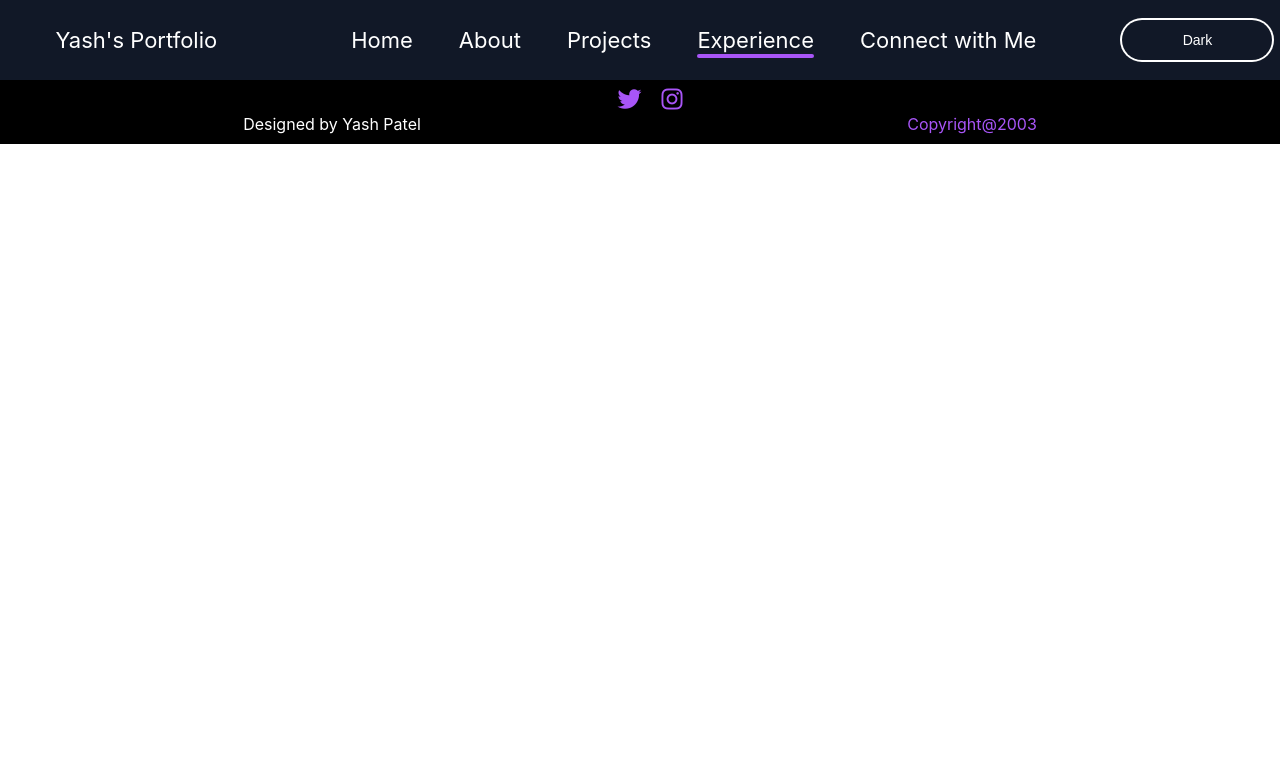
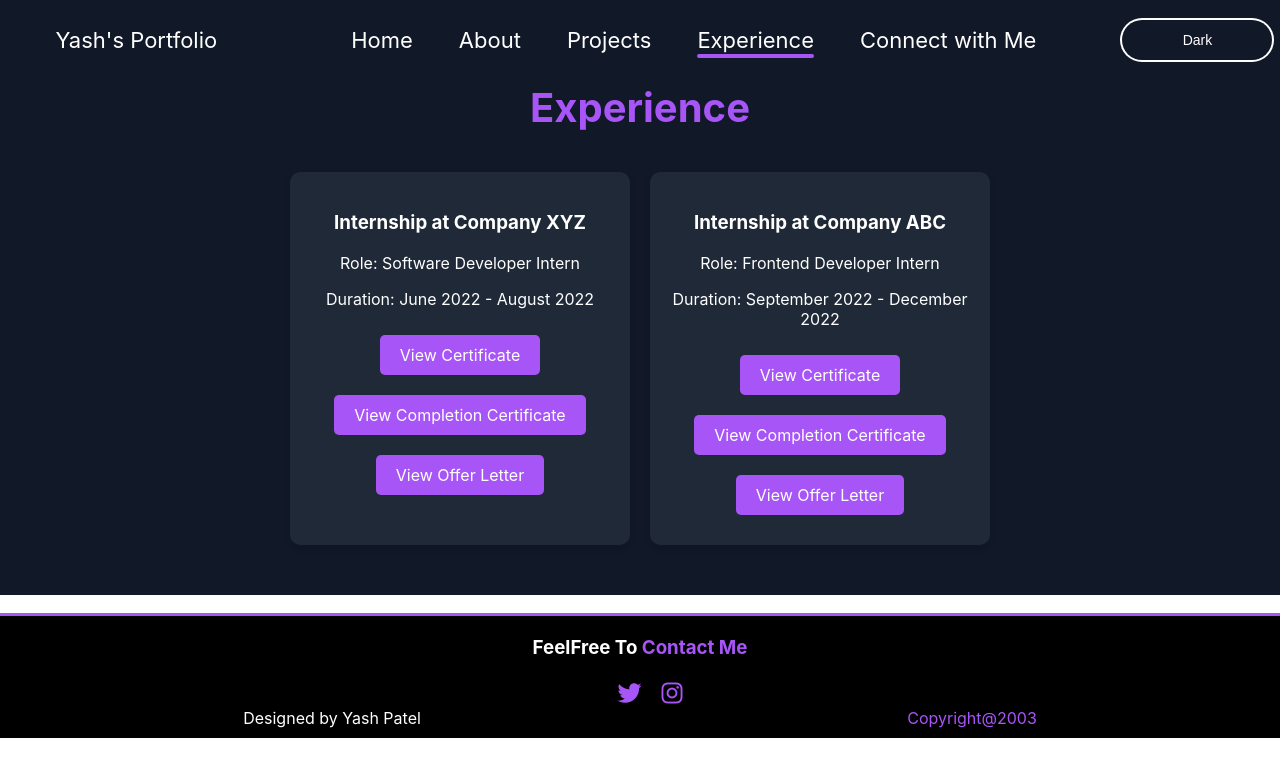
Before and after one commit to IT-YASH/Final-Portfolio, a React (Create React App) app: page /experience in a window 1280 px wide. Shown: the top 776 px of the page. Built offline with nearby package versions, Linux system fonts and the light colour scheme; a small style sheet from the web is missing; the HTML template or start-up script is replaced by a standard one.

Commit message:
start working on the experience section

```diff
--- a/package.json
+++ b/package.json
@@ -2,7 +2,6 @@
   "name": "portfolio",
   "version": "0.1.0",
   "private": true,
-  "homepage": "https://IT-YASH.github.io/Final-Portfolio",
   "dependencies": {
     "@testing-library/jest-dom": "^5.17.0",
     "@testing-library/react": "^13.4.0",
--- a/src/App.css
+++ b/src/App.css
@@ -5,10 +5,10 @@ body {
 body.dark {
   background-color: #111827;
 }
+
 body.light {
   background-color: #ffffff;
 }
-
 
 .header {
   position: fixed;
--- a/src/App.js
+++ b/src/App.js
@@ -5,7 +5,7 @@ import Footer from "./components/Footer";
 import Home from "./components/Home";
 import About from "./components/About";
 import Project from "./components/Project";
-// import Experience from "./components/Experience";
+import Experience from "./components/Experience";
 // import Contact from "./components/Contact";
 
 function App() {
@@ -16,7 +16,7 @@ function App() {
         <Route path="/" element={<Home />} />
         <Route path="/about" element={<About />} />
         <Route path="/projects" element={<Project />} />
-        {/* <Route path="/experience" element={<Experience />} /> */}
+        <Route path="/experience" element={<Experience />} />
         {/* <Route path="/contact" element={<Contact />} /> */}
       </Routes>
       <Footer />
--- a/src/Css/experience.css
+++ b/src/Css/experience.css
@@ -1,6 +1,51 @@
-.experiencesection {
-    padding-top: 150px;
-    display: flex;
-    flex-wrap: wrap;
-    min-height: auto;
-  }
+.experience-section {
+  padding: 50px 0;
+  background-color: var(--background-color, #111827);
+  color: var(--text-color, white);
+}
+
+.section-title {
+  text-align: center;
+  font-size: 2.5rem;
+  margin-bottom: 40px;
+  color: #a855f7;
+}
+
+.experience-container {
+  display: flex;
+  flex-wrap: wrap;
+  justify-content: center;
+  gap: 20px;
+}
+
+.experience-card {
+  background-color: #1f2937;
+  border-radius: 10px;
+  padding: 20px;
+  width: 300px;
+  text-align: center;
+  box-shadow: 0 4px 6px rgba(0, 0, 0, 0.1);
+  transition: transform 0.3s, box-shadow 0.3s;
+}
+
+.experience-card:hover {
+  transform: scale(1.05);
+  box-shadow: 0 6px 10px rgba(0, 0, 0, 0.15);
+}
+
+.certificate-button {
+  background-color: #a855f7;
+  color: white;
+  padding: 10px 20px;
+  border: none;
+  border-radius: 5px;
+  cursor: pointer;
+  text-decoration: none;
+  display: inline-block;
+  margin: 10px 0;
+  transition: background-color 0.3s;
+}
+
+.certificate-button:hover {
+  background-color: #9333ea;
+}
--- a/src/components/experience.js
+++ b/src/components/experience.js
@@ -1,15 +1,43 @@
-import React from "react";
-import "../Css/experience.css"
+import React from 'react';
+import '../Css/Experience.css';
 
-function Experience(){
-    return(
-        <>
-<div className="experiencesection">
-    <h1>SmartNode</h1>
-</div>
-        </>
-    )
-}
+const Experience = () => {
+    const experiences = [
+        {
+            title: "Internship at Company XYZ",
+            role: "Software Developer Intern",
+            duration: "June 2022 - August 2022",
+            certificateLink: "#",
+            completionCertificateLink: "#",
+            offerLetterLink: "#"
+        },
+        {
+            title: "Internship at Company ABC",
+            role: "Frontend Developer Intern",
+            duration: "September 2022 - December 2022",
+            certificateLink: "#",
+            completionCertificateLink: "#",
+            offerLetterLink: "#"
+        }
+    ];
 
+    return (
+        <div className="experience-section">
+            <h2 className="section-title">Experience</h2>
+            <div className="experience-container">
+                {experiences.map((experience, index) => (
+                    <div className="experience-card" key={index}>
+                        <h3>{experience.title}</h3>
+                        <p>Role: {experience.role}</p>
+                        <p>Duration: {experience.duration}</p>
+                        <a href={experience.certificateLink} className="certificate-button">View Certificate</a>
+                        <a href={experience.completionCertificateLink} className="certificate-button">View Completion Certificate</a>
+                        <a href={experience.offerLetterLink} className="certificate-button">View Offer Letter</a>
+                    </div>
+                ))}
+            </div>
+        </div>
+    );
+};
 
 export default Experience;
```
